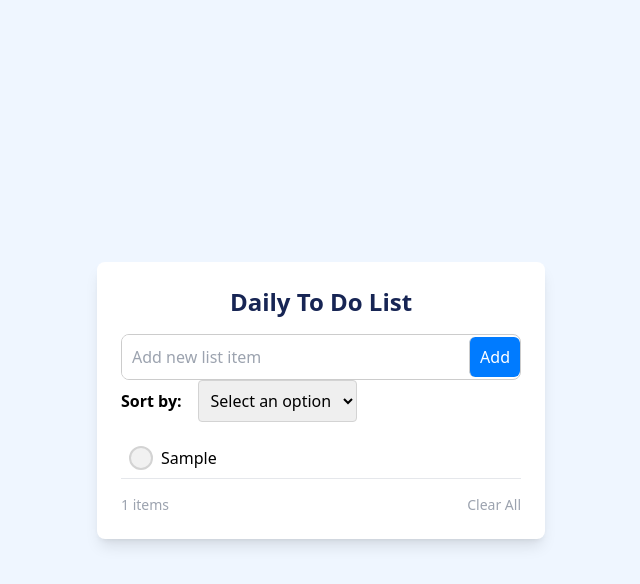
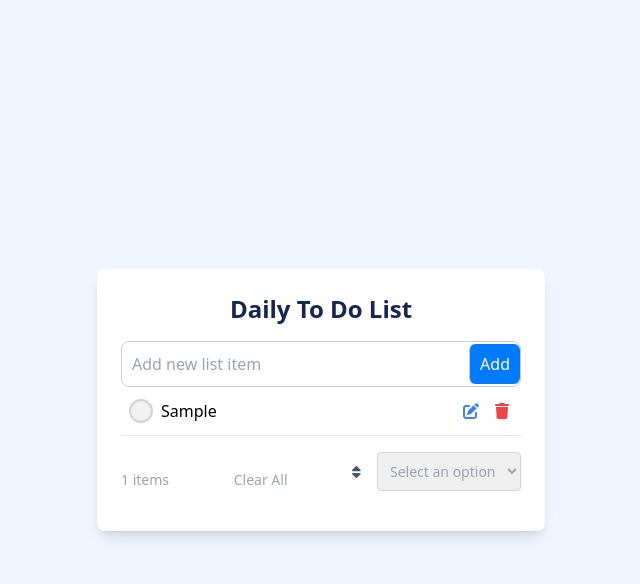
Before and after one commit to salahaKA/todolist_app, a React (Create React App) app: page / in a window 1280 px wide. Both pictures are taken after typing "Sample" into the empty fields and a click on the button "Add". Shown: the top 584 px of the page, without its empty margins (319-959 px from the left). Built offline with nearby package versions, Linux system fonts and the light colour scheme.

Commit message:
Edit delete

```diff
--- a/package.json
+++ b/package.json
@@ -3,6 +3,8 @@
   "version": "0.1.0",
   "private": true,
   "dependencies": {
+    "@fortawesome/free-solid-svg-icons": "^6.6.0",
+    "@fortawesome/react-fontawesome": "^0.2.2",
     "@testing-library/jest-dom": "^5.17.0",
     "@testing-library/react": "^13.4.0",
     "@testing-library/user-event": "^13.5.0",
--- a/src/App.css
+++ b/src/App.css
@@ -108,3 +108,24 @@
   .sort-select:hover {
     border-color: #4f46e5; /* example color */
   }
+
+  .edit-button,
+.delete-button {
+  background: none;
+  border: none;
+  cursor: pointer;
+}
+
+.edit-button:hover {
+  color: blue;
+}
+
+.delete-button:hover {
+  color: red;
+}
+
+/* Optional: Keep both buttons in the same position across tasks */
+.flex {
+  display: flex;
+  align-items: center;
+}
--- a/src/App.js
+++ b/src/App.js
@@ -1,5 +1,8 @@
 import React, { useState } from "react";
 import "./App.css";
+
+import { FontAwesomeIcon } from "@fortawesome/react-fontawesome";
+import { faSort,faTrash,faEdit } from "@fortawesome/free-solid-svg-icons";
 
 function App() {
   const [tasks, setTasks] = useState([]); //State hold list of task
@@ -26,6 +29,21 @@ function App() {
       sortedTasks = sortedTasks.sort((a, b) => a.completed - b.completed);
     }
     setTasks([...sortedTasks]); // Spread operator to create a new reference and trigger re-render
+  };
+
+  // delete taskList
+  const deleteTask = (index) => {
+    const updatedTasks = tasks.filter((_, i) => i !== index);
+    setTasks(updatedTasks);
+    console.log("Task deleted:", tasks[index]);
+  };
+
+  // edit taskList
+  const editTask = (index) => {
+    const taskToEdit = tasks[index];
+    setNewTask(taskToEdit.text); // Pre-fill input with task text
+    deleteTask(index); // Remove task from list before editing
+    console.log("Editing task:", taskToEdit);
   };
 
   // Fuction to toggle task completion task on console
@@ -70,18 +88,7 @@ function App() {
           </button>
         </div>
 
-        {/* Sorting list items */}
-        <div className="sort-container mb-4 flex items-center">
-          <label className="mr-2 font-bold">Sort by:</label>
-          <select
-            onChange={(e) => sortTasks(e.target.value)}
-            className="sort-select"
-          >
-            <option value="">Select an option</option>
-            <option value="alphabetical">Alphabetically</option>
-            <option value="completed">By Completed</option>
-          </select>
-        </div>
+
 
         <ul className="space-y-2">
           {tasks.map((task, index) => (
@@ -103,9 +110,33 @@ function App() {
               >
                 {task.text}
               </span>
+
+
+              {/* Button container to position Edit and Delete buttons */}
+      <div className="flex gap-2 ml-auto">
+        {/* Edit button with icon */}
+        <button
+          onClick={() => editTask(index)}
+          className="edit-button p-1 text-blue-500 hover:text-blue-700 transition duration-200"
+          title="Edit task"
+        >
+          <FontAwesomeIcon icon={faEdit} />
+        </button>
+
+        {/* Delete button with icon */}
+        <button
+          onClick={() => deleteTask(index)}
+          className="delete-button p-1 text-red-500 hover:text-red-700 transition duration-200"
+          title="Delete task"
+        >
+          <FontAwesomeIcon icon={faTrash} />
+        </button>
+      </div>
+
             </li>
           ))}
         </ul>
+
         <hr></hr>
 
         {tasks.length > 0 && (
@@ -114,9 +145,24 @@ function App() {
             <button onClick={clearTasks} className="hover:underline">
               Clear All
             </button>
+            {/* Sorting list items */}
+        <div className="sort-container mb-4 flex items-center">
+          {/* <label className="mr-2 font-bold">Sort by:</label> */}
+
+          <FontAwesomeIcon icon={faSort} className="text-gray-600 mr-2" title="Sort tasks" />
+          <select
+            onChange={(e) => sortTasks(e.target.value)}
+            className="sort-select"
+          >
+            <option value="">Select an option</option>
+            <option value="alphabetical">Alphabetically</option>
+            <option value="completed">By Completed</option>
+          </select>
+        </div>
           </div>
         )}
       </div>
+
     </div>
   );
 }
```
Also changed, not shown: 1 other file (tests, documents, lock files or other folders).
